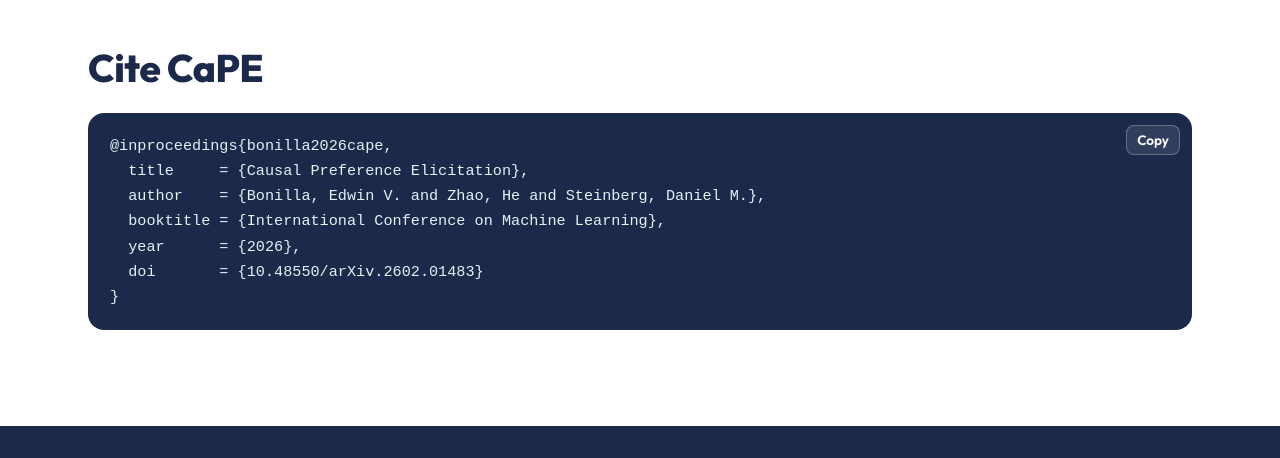
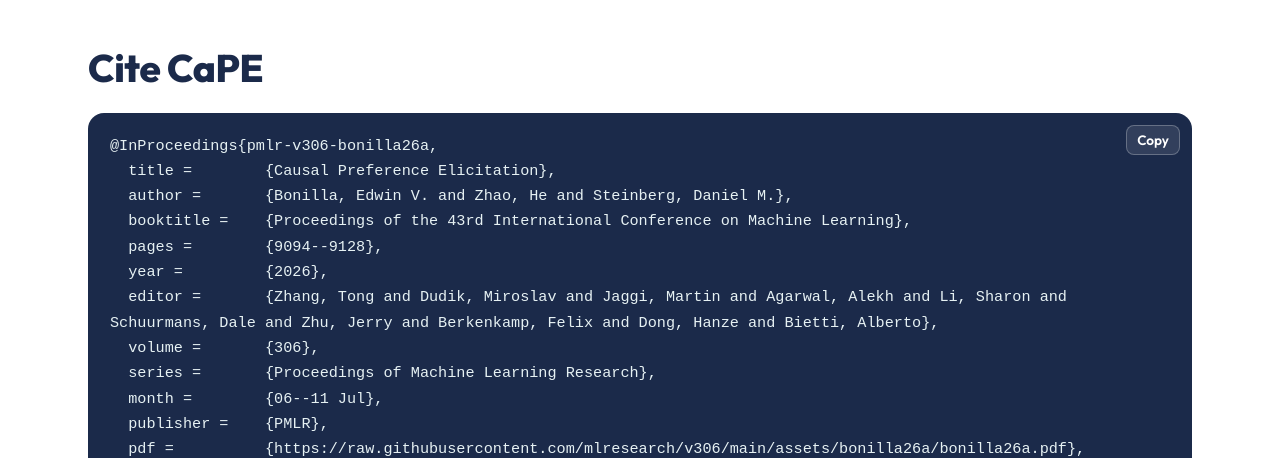
Before and after one commit to csiro-funml/CaPE, a plain HTML site: page docs/index.html in a window 1280 px wide. Shown: the part 4380-4838 px from the top of the page. Drawn offline with Linux system fonts and the light colour scheme.

Commit message:
cape index

```diff
--- a/docs/index.html
+++ b/docs/index.html
@@ -127,6 +127,7 @@ figcaption{font-size:.95rem;color:var(--muted);margin-top:10px;line-height:1.5}
 /* code */
 pre{background:var(--ink);color:#E6F1F3;border-radius:16px;padding:20px 22px;overflow:auto;font:400 .95rem/1.6 ui-monospace,SFMono-Regular,Menlo,Consolas,monospace;margin:22px 0 0;position:relative}
 pre .c{color:#8FB6BE}
+#bibtex code{white-space:pre-wrap;overflow-wrap:anywhere}
 .cols{display:grid;grid-template-columns:1fr 1fr;gap:48px;margin-top:8px}
 @media (max-width:860px){.cols{grid-template-columns:1fr}}
 .copy{position:absolute;top:12px;right:12px;font:600 .85rem var(--sans);background:rgba(255,255,255,.1);color:#fff;border:1px solid rgba(255,255,255,.25);border-radius:8px;padding:5px 10px;cursor:pointer}
@@ -162,7 +163,7 @@ footer img{height:84px;background:#fff;border-radius:12px;padding:6px}
       <p class="lede">CaPE is a Bayesian framework for expert-in-the-loop causal discovery. It starts from what the data say about cause and effect, asks an expert about the links it is least sure of, and treats every answer as evidence rather than fact.</p>
       <p class="authors"><b>Edwin V. Bonilla, He Zhao and Daniel M. Steinberg</b><br>CSIRO, Australia. Proceedings of ICML 2026.</p>
       <div class="actions">
-        <a class="btn primary" href="https://arxiv.org/abs/2602.01483">
+        <a class="btn primary" href="https://proceedings.mlr.press/v306/bonilla26a.html">
           <svg viewBox="0 0 24 24" fill="none" stroke="currentColor" stroke-width="2" aria-hidden="true"><path d="M14 3H6a2 2 0 0 0-2 2v14a2 2 0 0 0 2 2h12a2 2 0 0 0 2-2V9z"/><path d="M14 3v6h6M8 13h8M8 17h6"/></svg>
           Read the paper</a>
         <a class="btn" href="https://github.com/csiro-funml/CaPE">
@@ -314,12 +315,20 @@ python experiments/run_sachs_hitl.py</code></pre>
 <section id="cite">
   <div class="wrap">
     <div class="prose"><h2>Cite CaPE</h2></div>
-<pre id="bibtex"><button class="copy" type="button" data-copy="bibtex">Copy</button><code>@inproceedings{bonilla2026cape,
-  title     = {Causal Preference Elicitation},
-  author    = {Bonilla, Edwin V. and Zhao, He and Steinberg, Daniel M.},
-  booktitle = {International Conference on Machine Learning},
-  year      = {2026},
-  doi       = {10.48550/arXiv.2602.01483}
+<pre id="bibtex"><button class="copy" type="button" data-copy="bibtex">Copy</button><code>@InProceedings{pmlr-v306-bonilla26a,
+  title = 	 {Causal Preference Elicitation},
+  author =       {Bonilla, Edwin V. and Zhao, He and Steinberg, Daniel M.},
+  booktitle = 	 {Proceedings of the 43rd International Conference on Machine Learning},
+  pages = 	 {9094--9128},
+  year = 	 {2026},
+  editor = 	 {Zhang, Tong and Dudik, Miroslav and Jaggi, Martin and Agarwal, Alekh and Li, Sharon and Schuurmans, Dale and Zhu, Jerry and Berkenkamp, Felix and Dong, Hanze and Bietti, Alberto},
+  volume = 	 {306},
+  series = 	 {Proceedings of Machine Learning Research},
+  month = 	 {06--11 Jul},
+  publisher =    {PMLR},
+  pdf = 	 {https://raw.githubusercontent.com/mlresearch/v306/main/assets/bonilla26a/bonilla26a.pdf},
+  url = 	 {https://proceedings.mlr.press/v306/bonilla26a.html},
+  abstract = 	 {We propose causal preference elicitation, a Bayesian framework for expert-in-the-loop causal discovery that actively queries local edge relations to concentrate a posterior over directed acyclic graphs (DAGs). From any black-box observational posterior, we model noisy expert judgments with a three-way likelihood over edge existence and direction. Posterior inference uses a flexible particle approximation, and queries are selected by an efficient expected information gain criterion on the expert’s categorical response. Experiments on synthetic graphs, protein signaling data, and a human gene perturbation benchmark show faster posterior concentration and improved recovery of directed effects under tight query budgets.}
 }</code></pre>
   </div>
 </section>
```
Also changed, not shown: docs/assets/cape_promo_poster.jpg.
